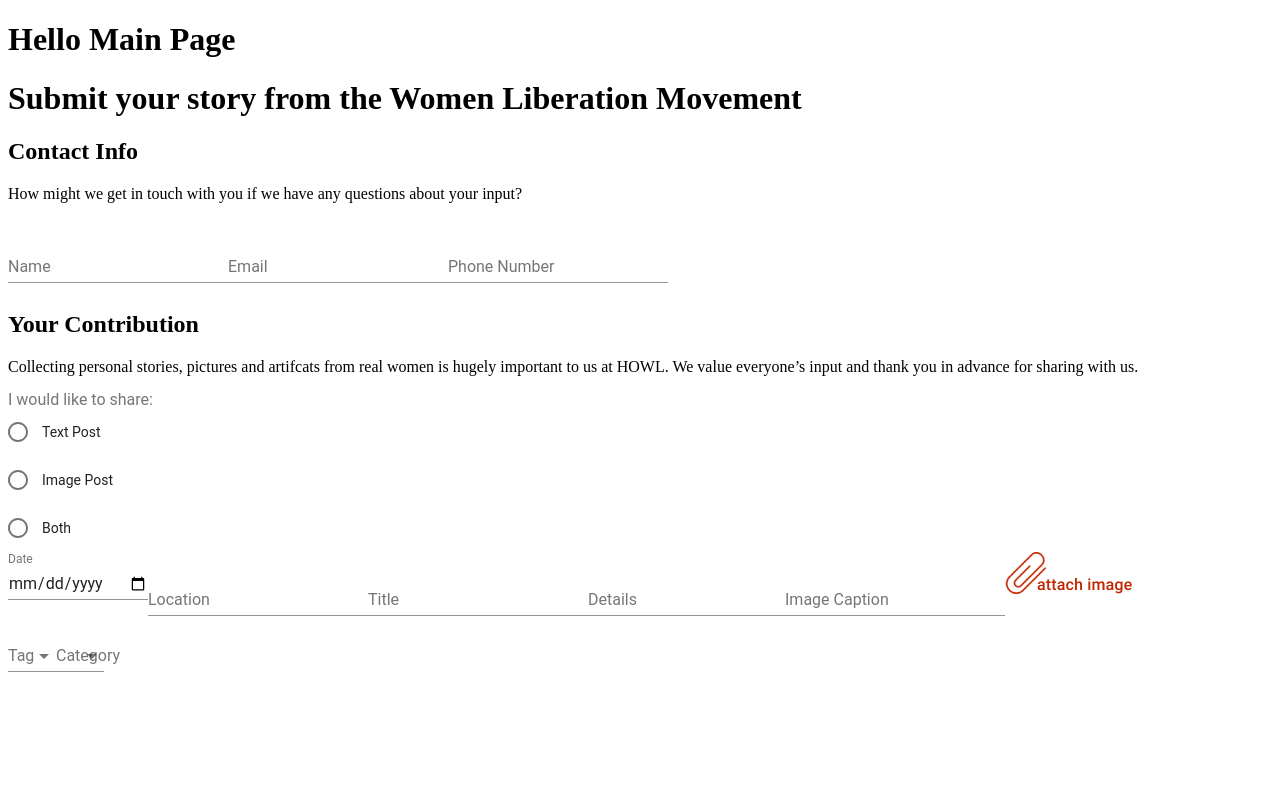
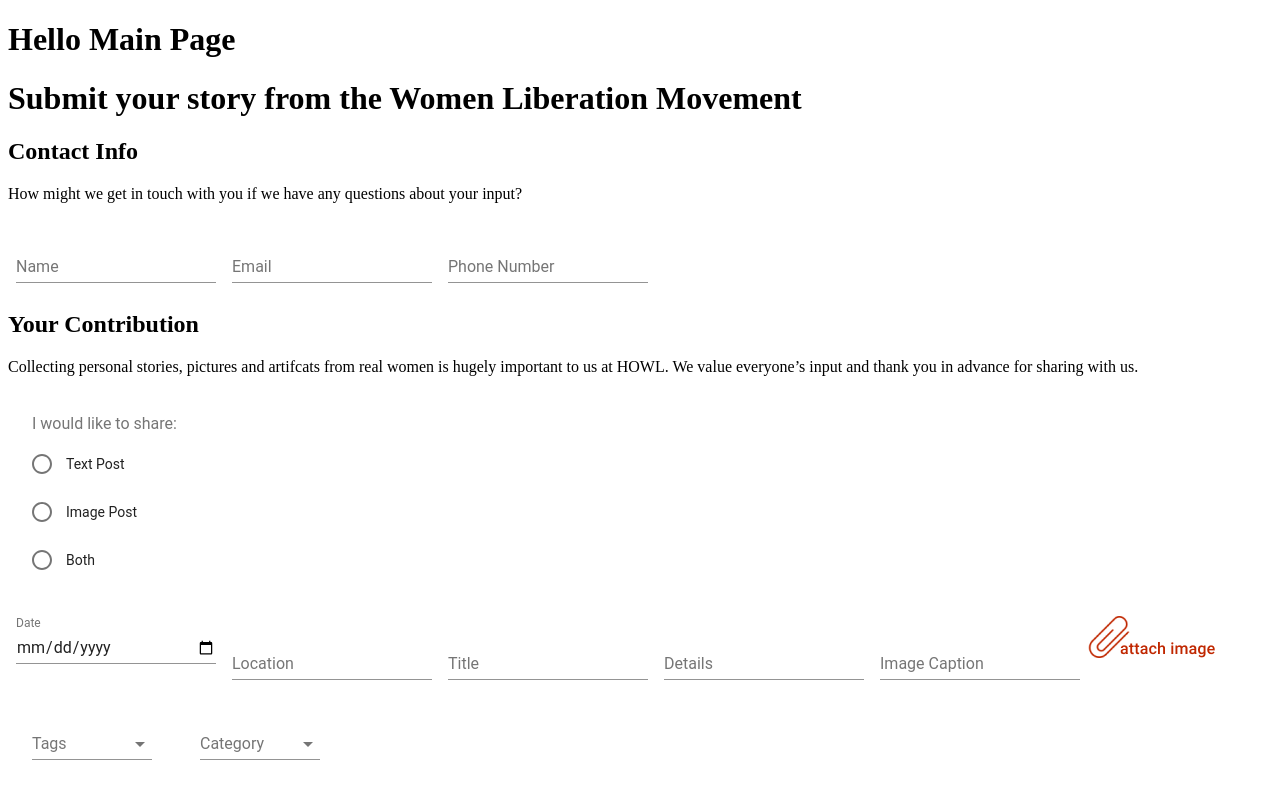
Before and after one commit to founders-programme-2/howl, a React (Create React App) app in the folder client/: page /add in a window 1280 px wide. Shown: the top 790 px of the page. Built offline with nearby package versions, Linux system fonts and the light colour scheme; what react-a11y would draw is missing.

Commit message:
imported styles properly. changed state and handlers names. fixed accessibility issues. destructured props of state

```diff
--- a/client/src/Components/AddStory/index.js
+++ b/client/src/Components/AddStory/index.js
@@ -1,7 +1,7 @@
 /* eslint-disable react/forbid-prop-types */
 import React, { Fragment, Component } from 'react';
 import attach from './attach.png';
-import styles from './muiStyles';
+import { styles } from './muiStyles';
 import {
   withStyles,
   TextField,
@@ -31,7 +31,7 @@ const MenuProps = {
   },
 };
 
-const names = [
+const arrTags = [
   'sexual assault',
   'LGTBQ+',
   'domestic violence',
@@ -54,25 +54,26 @@ const names = [
 
 class AddStory extends Component {
   state = {
-    name: [],
+    tags: [],
     category: '',
     radio: '',
   };
 
-  handleChange = event => {
-    this.setState({ name: event.target.value });
+  tagsChange = event => {
+    this.setState({ tags: event.target.value });
   };
 
   radioChange = event => {
     this.setState({ radio: event.target.value });
   };
 
-  whenChange = event => {
+  categoryChange = event => {
     this.setState({ [event.target.name]: event.target.value });
   };
 
   render() {
     const { classes } = this.props;
+    const { tags, category, radio } = this.state;
 
     return (
       <Fragment>
@@ -115,7 +116,7 @@ class AddStory extends Component {
             <RadioGroup
               name="storyType"
               className={classes.group}
-              value={this.state.radio}
+              value={radio}
               onChange={this.radioChange}
             >
               <FormControlLabel
@@ -171,6 +172,7 @@ class AddStory extends Component {
           className={classes.textField}
           margin="normal"
         />
+        <label htmlFor="inputImg">
           <input
             id="inputImg"
             label="upload file"
@@ -178,16 +180,16 @@ class AddStory extends Component {
             accept="image/*"
             hidden
           />
-        <label htmlFor="inputImg">
           <img src={attach} alt="attach" />
         </label>
         <div className={classes.root}>
           <FormControl className={classes.formControl}>
-            <InputLabel htmlFor="selectMultipleCheckbox">Tag</InputLabel>
+            <InputLabel htmlFor="selectMultipleCheckbox">Tags</InputLabel>
             <Select
+              aria-label="tags"
               multiple
-              value={this.state.name}
-              onChange={this.handleChange}
+              value={tags}
+              onChange={this.tagsChange}
               input={<Input id="selectMultipleCheckbox" />}
               renderValue={selected => (
                 <div className={classes.chips}>
@@ -198,10 +200,10 @@ class AddStory extends Component {
               )}
               MenuProps={MenuProps}
             >
-              {names.map(name => (
-                <MenuItem key={name} value={name}>
-                  <Checkbox checked={this.state.name.indexOf(name) > -1} />
-                  <ListItemText primary={name} />
+              {arrTags.map(tag => (
+                <MenuItem key={tag} value={tag}>
+                  <Checkbox checked={tags.indexOf(tag) > -1} />
+                  <ListItemText primary={tag} />
                 </MenuItem>
               ))}
             </Select>
@@ -209,8 +211,9 @@ class AddStory extends Component {
           <FormControl className={classes.formControl}>
             <InputLabel htmlFor="category">Category</InputLabel>
             <Select
-              value={this.state.category}
-              onChange={this.whenChange}
+              aria-label="category"
+              value={category}
+              onChange={this.categoryChange}
               inputProps={{
                 name: 'category',
                 id: 'category',
```
Lines whose indentation alone changed are shown as unchanged.
